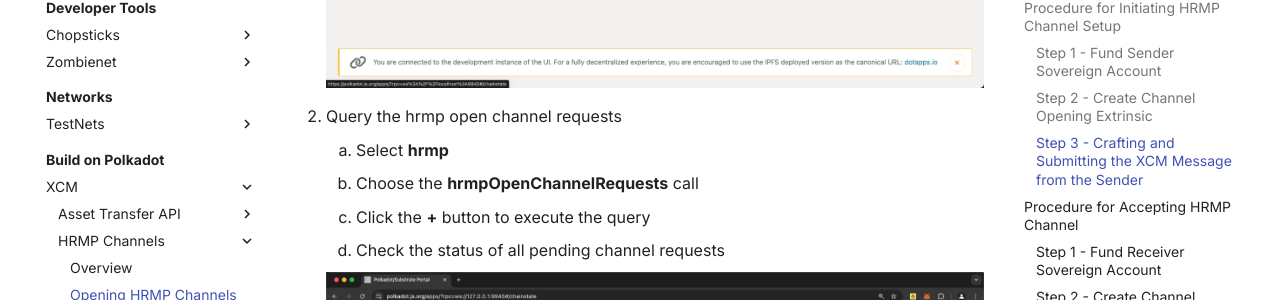
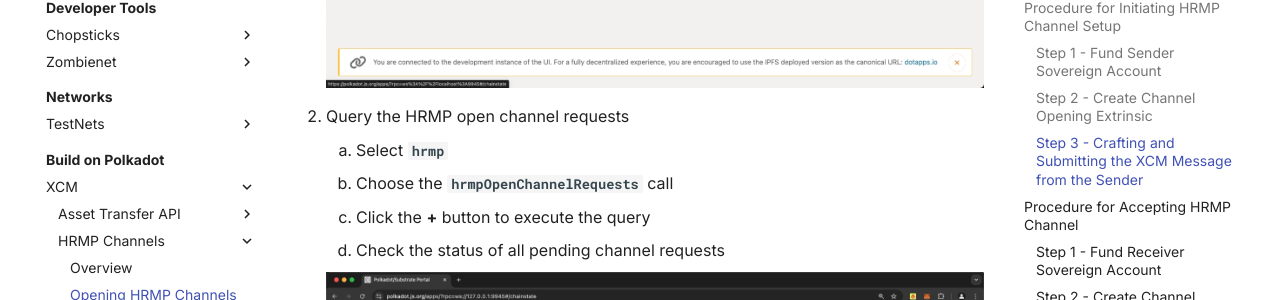
Before and after one commit to papermoonio/polkadot-ecosystem-docs-draft, an MkDocs documentation site: the page built from docs/build-on-polkadot/xcm/hrmp-channels/para-to-para.md, in a window 1280 px wide and 900 px high, scrolled down 6109 px. Shown: the part 154-454 px from the top of the window. Built offline with MkDocs 1.6.1 and Material for MkDocs 9.7.7, drawn with Linux system fonts in a browser that asks for light colours; some of the changed text lies outside the part shown.

Commit message:
Apply suggestions from code review
Co-authored-by: Dawn Kelly <83190195+dawnkelly09@users.noreply.github.com>

```diff
--- a/docs/build-on-polkadot/xcm/hrmp-channels/para-to-para.md
+++ b/docs/build-on-polkadot/xcm/hrmp-channels/para-to-para.md
@@ -64,11 +64,11 @@
 2. Construct an `hrmpInitOpenChannel` extrinsic call
 
     1. Select the **`hrmp`** pallet
-    2. Choose the **hrmpInitOpenChannel** extrinsic
+    2. Choose the **`hrmpInitOpenChannel`** extrinsic
     3. Fill in the parameters
         - **`recipient`** - parachain ID of the target chain (in this case, 2600)
-        - **proposedMaxCapacity** - max number of messages that can be pending in the channel at once
-        - **proposedMaxMessageSize** - max message size that could be put into the channel
+        - **`proposedMaxCapacity`** - max number of messages that can be pending in the channel at once
+        - **`proposedMaxMessageSize`** - max message size that could be put into the channel
     4. Copy the encoded call data
     ![](/polkadot-ecosystem-docs-draft/images/build-on-polkadot/hrmp-channels/para-to-para/hrmp-para-to-para-2.webp)
     The encoded call data for opening a channel with parachain 2600 is `0x3c00280a00000800000000001000`.
@@ -94,7 +94,7 @@
 
 To send the XCM message to the relay chain, connect to parachain 2500 in Polkadot.js Apps. Fill in the required parameters as shown in the image below, ensuring that you:
 
-1. Replace the **call** field with your encoded `hrmpInitOpenChannel` call data from the previous step
+1. Replace the **`call`** field with your encoded `hrmpInitOpenChannel` call data from the previous step
 2. Use the correct beneficiary information
 3. Click the **Submit Transaction** button to dispatch the XCM message to the relay chain
 
@@ -109,9 +109,9 @@
 
     ![](/polkadot-ecosystem-docs-draft/images/build-on-polkadot/hrmp-channels/hrmp-channels-1.webp)
 
-2. Query the hrmp open channel requests
-    1. Select **hrmp**
-    2. Choose the **hrmpOpenChannelRequests** call
+2. Query the HRMP open channel requests
+    1. Select **`hrmp`**
+    2. Choose the **`hrmpOpenChannelRequests`** call
     3. Click the **+** button to execute the query
     4. Check the status of all pending channel requests
 
@@ -136,10 +136,10 @@
 
 2. Construct an `hrmpAcceptOpenChannel` extrinsic call
 
-    1. Select the **hrmp** pallet
-    2. Choose the **hrmpAcceptOpenChannel** extrinsic
+    1. Select the **`hrmp`** pallet
+    2. Choose the **`hrmpAcceptOpenChannel`** extrinsic
     3. Fill in the parameters:
-        - **sender** - parachain ID of the requesting chain (in this case, 2500)
+        - **`sender`** - parachain ID of the requesting chain (in this case, 2500)
     4. Copy the encoded call data
     ![](/polkadot-ecosystem-docs-draft/images/build-on-polkadot/hrmp-channels/para-to-para/hrmp-para-to-para-5.webp)
     The encoded call data for accepting a channel with parachain 2500 should be `0x3c01c4090000`
@@ -153,7 +153,7 @@
 
 To send the XCM message to the relay chain, connect to parachain 2600 in Polkadot.js Apps. Fill in the required parameters as shown in the image below, ensuring that you:
 
-1. Replace the **call** field with your encoded `hrmpAcceptOpenChannel` call data from the previous step
+1. Replace the **`call`** field with your encoded `hrmpAcceptOpenChannel` call data from the previous step
 2. Use the correct beneficiary information
 3. Click the **Submit Transaction** button to dispatch the XCM message to the relay chain
 
@@ -165,9 +165,9 @@
 
     ![](/polkadot-ecosystem-docs-draft/images/build-on-polkadot/hrmp-channels/hrmp-channels-1.webp)
 
-2. Query the hrmp channels
-    1. Select **hrmp**
-    2. Choose the **hrmpChannels** call
+2. Query the HRMP channels
+    1. Select **`hrmp`**
+    2. Choose the **`hrmpChannels`** call
     3. Click the **+** button to execute the query
     4. Check the status of the opened channel
 
```
Also changed, not shown: docs/build-on-polkadot/xcm/hrmp-channels/para-to-system.md (+7 -7 lines).
